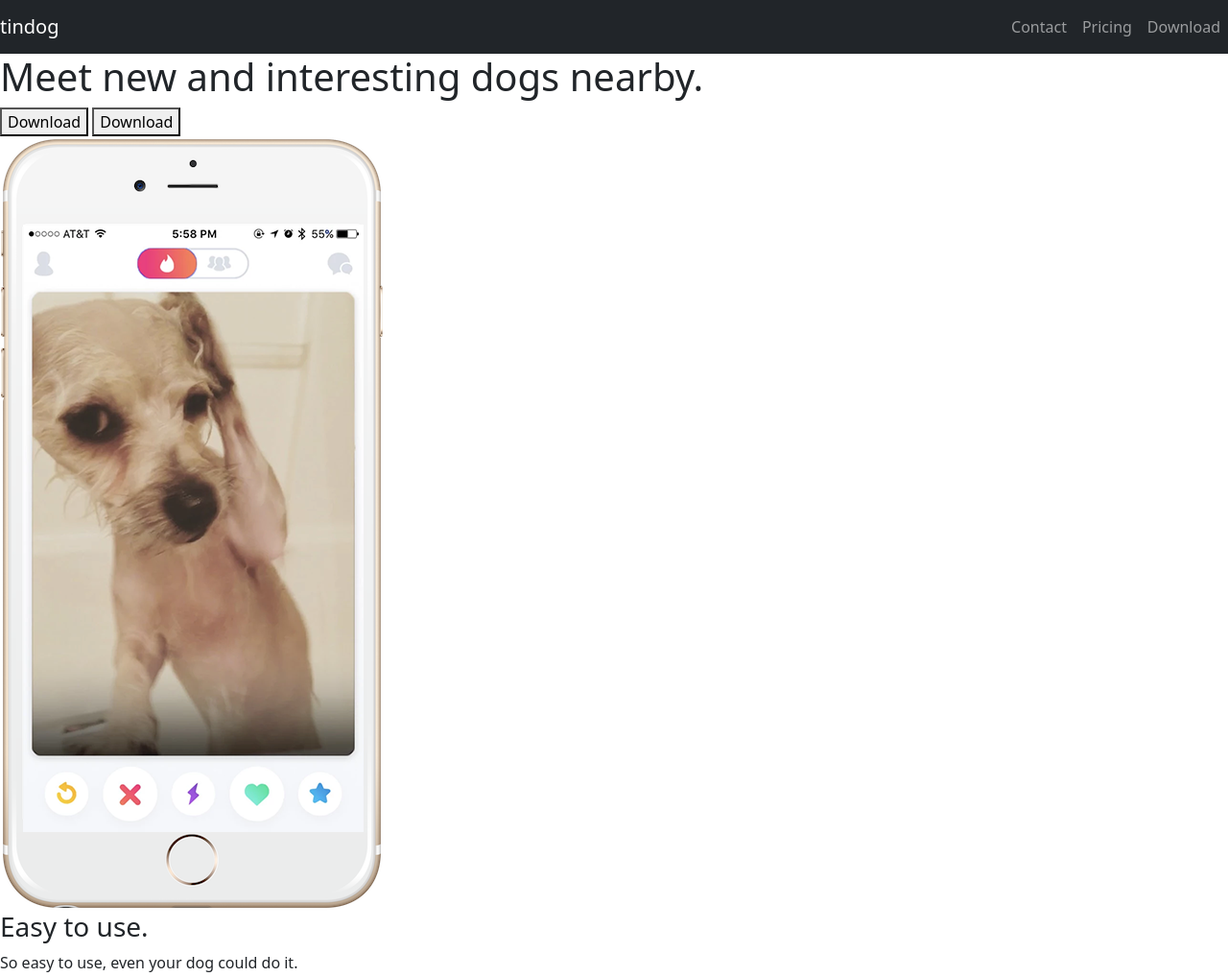
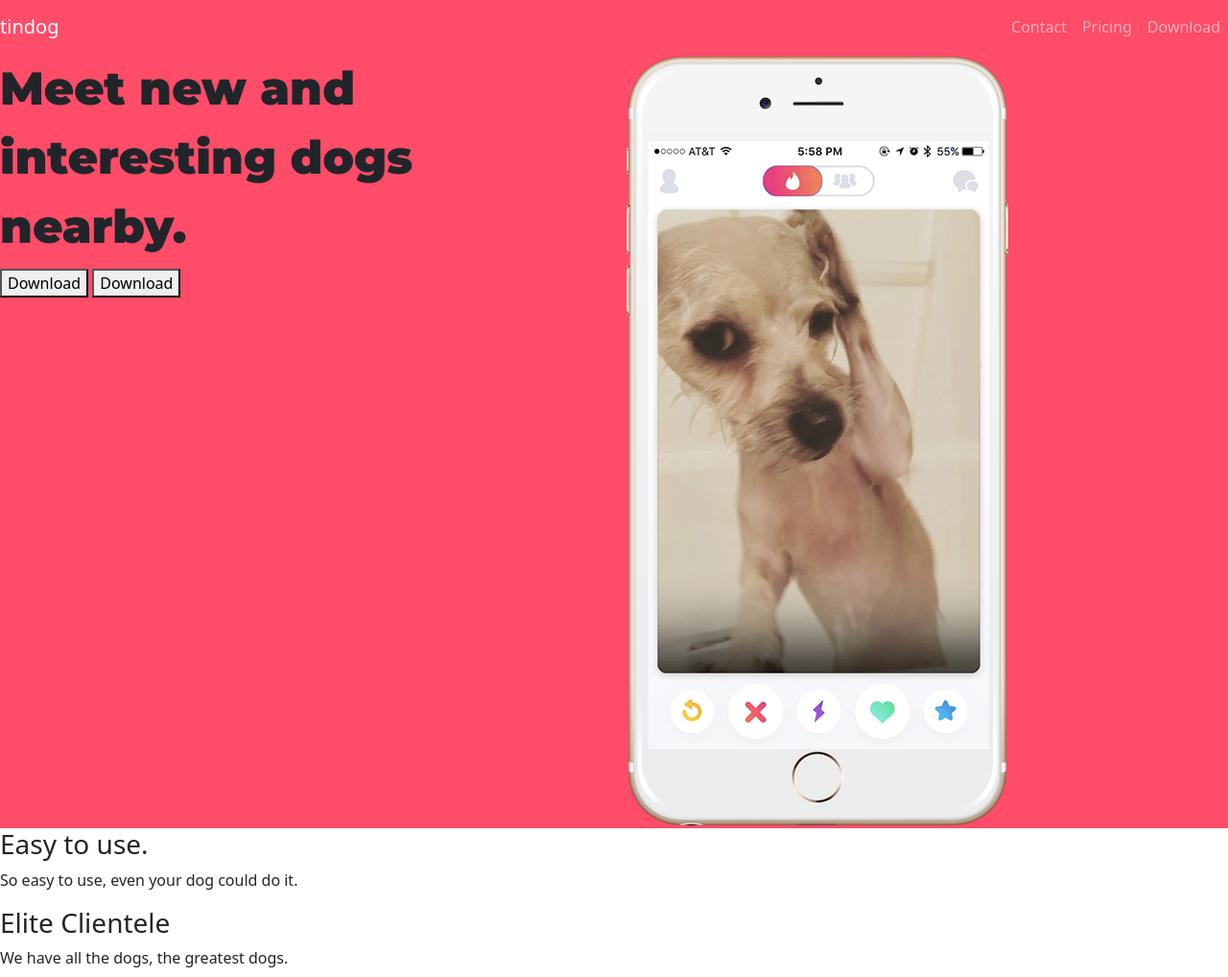
Before and after one commit to EmperorA/TinDog-Start-master, a plain HTML site: page index.html in a window 1280 px wide. Shown: the top 1018 px of the page at 96% size. Drawn offline with nearby package versions, Linux system fonts and the light colour scheme.

Commit message:
linking google fonts

```diff
--- a/css/styles.css
+++ b/css/styles.css
@@ -0,0 +1,10 @@
+
+#title{
+    background-color: #ff4c68;
+}
+h1{
+    font-family:'Montserrat', sans-serif;
+    font-size: 3rem;
+    line-height: 1.5;
+    font-weight: 900;
+}
--- a/index.html
+++ b/index.html
@@ -4,7 +4,13 @@
 <head>
   <meta charset="utf-8">
   <title>TinDog</title>
+
+  <link rel="preconnect" href="https://fonts.googleapis.com">
+  <link rel="preconnect" href="https://fonts.gstatic.com" crossorigin>
+  <link href="https://fonts.googleapis.com/css2?family=Montserrat:wght@100;400;900&family=Ubuntu&display=swap" rel="stylesheet">
+
   <link href="https://cdn.jsdelivr.net/npm/bootstrap@5.2.0-beta1/dist/css/bootstrap.min.css" rel="stylesheet" integrity="sha384-0evHe/X+R7YkIZDRvuzKMRqM+OrBnVFBL6DOitfPri4tjfHxaWutUpFmBp4vmVor" crossorigin="anonymous">
+  <script src="https://cdn.jsdelivr.net/npm/bootstrap@5.2.0-beta1/dist/js/bootstrap.bundle.min.js" integrity="sha384-pprn3073KE6tl6bjs2QrFaJGz5/SUsLqktiwsUTF55Jfv3qYSDhgCecCxMW52nD2" crossorigin="anonymous"></script>
   <link rel="stylesheet" href="css/styles.css">
 </head>
 
@@ -13,7 +19,7 @@
   <section id="title">
 
     <!-- Nav Bar -->
-    <nav class="navbar navbar-expand-lg navbar-dark bg-dark">
+    <nav class="navbar navbar-expand-lg navbar-dark">
       <a class="navbar-brand" href="">tindog</a>
       <button class="navbar-toggler" type="button" data-bs-toggle="collapse" data-bs-target="#navbarTogglerDemo02" aria-controls="navbarTogglerDemo02" aria-expanded="false" aria-label="Toggle navigation">
          <span class="navbar-toggler-icon"></span>
@@ -36,15 +42,18 @@
 
 
     <!-- Title -->
+<div class="row">
+  <div class="col-lg-6">
+    <h1>Meet new and interesting dogs nearby.</h1>
+    <button type="button">Download</button>
+    <button type="button">Download</button>
+  </div>
+  <div class="col-lg-6">
+    <img src="images/iphone6.png" alt="iphone-mockup">
+  </div>
+</div>
 
-    <div>
-      <h1>Meet new and interesting dogs nearby.</h1>
-      <button type="button">Download</button>
-      <button type="button">Download</button>
-    </div>
-    <div>
-      <img src="images/iphone6.png" alt="iphone-mockup">
-    </div>
+
 
   </section>
 
```
